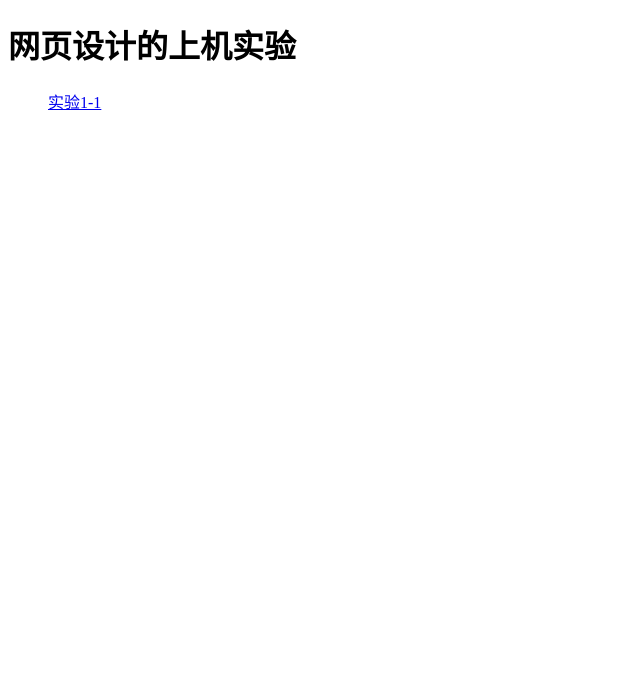
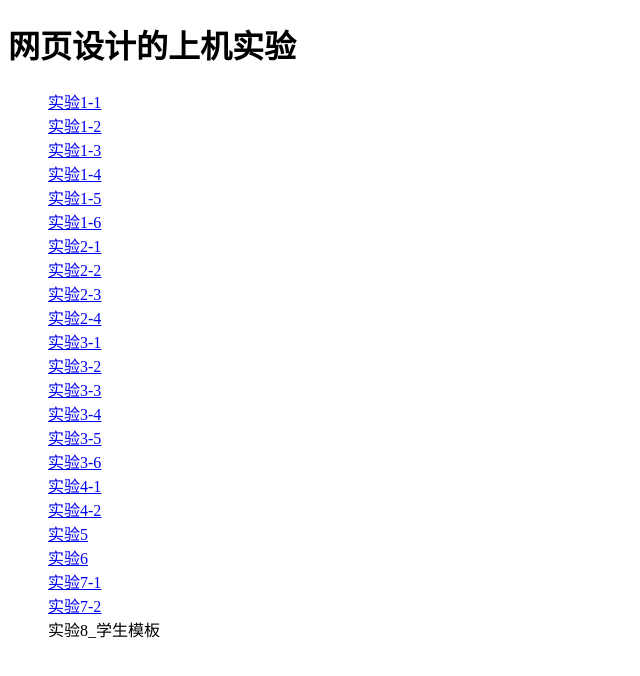
Before and after one commit to zhouyayia/zhouyayia.github.io, a plain HTML site: page index.html in a window 1280 px wide. Shown: the whole page, without its empty margins (0-640 px from the left). Drawn offline with Linux system fonts and the light colour scheme.

Commit message:
Add files via upload

```diff
--- a/index.html
+++ b/index.html
@@ -9,6 +9,28 @@
 <h1>网页设计的上机实验</h1>
 <ul>
     <div><a href="实验1-1.html">实验1-1</a></div>
+	<div><a href="实验1-2.html">实验1-2</a></div>
+	<div><a href="实验1-3.html">实验1-3</a></div>
+	<div><a href="实验1-4.html">实验1-4</a></div>
+	<div><a href="实验1-5.html">实验1-5</a></div>
+	<div><a href="实验1-6.html">实验1-6</a></div>
+	<div><a href="实验2-1.html">实验2-1</a></div>
+	<div><a href="实验2-2.html">实验2-2</a></div>
+	<div><a href="实验2-3.html">实验2-3</a></div>
+	<div><a href="实验2-4.html">实验2-4</a></div>
+	<div><a href="实验3-1.html">实验3-1</a></div>
+	<div><a href="实验3-2.html">实验3-2</a></div>
+	<div><a href="实验3-3.html">实验3-3</a></div>
+	<div><a href="实验3-4.html">实验3-4</a></div>
+	<div><a href="实验3-5.html">实验3-5</a></div>
+	<div><a href="实验3-6.html">实验3-6</a></div>
+	<div><a href="实验4-1.html">实验4-1</a></div>
+	<div><a href="实验4-2.html">实验4-2</a></div>
+	<div><a href="实验5.html">实验5</a></div>
+	<div><a href="实验6.html">实验6</a></div>
+	<div><a href="实验7-4.html">实验7-1</a></div>
+	<div><a href="实验7-5.html">实验7-2</a></div>
+	<div>实验8_学生模板</div>
 
 
 </body>
```
